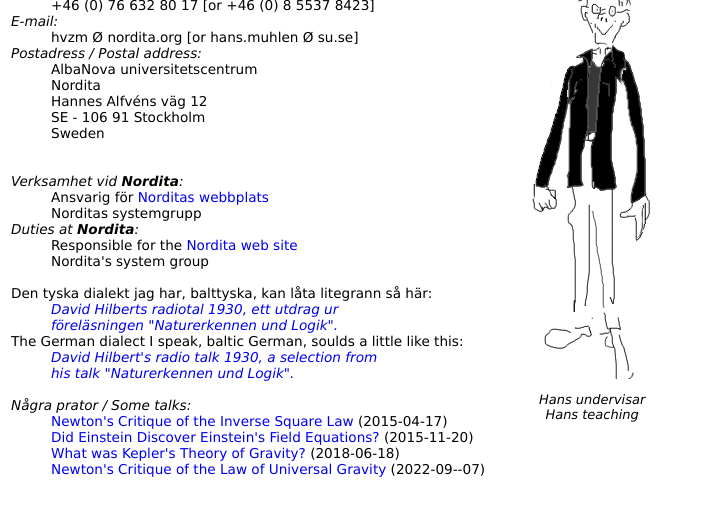
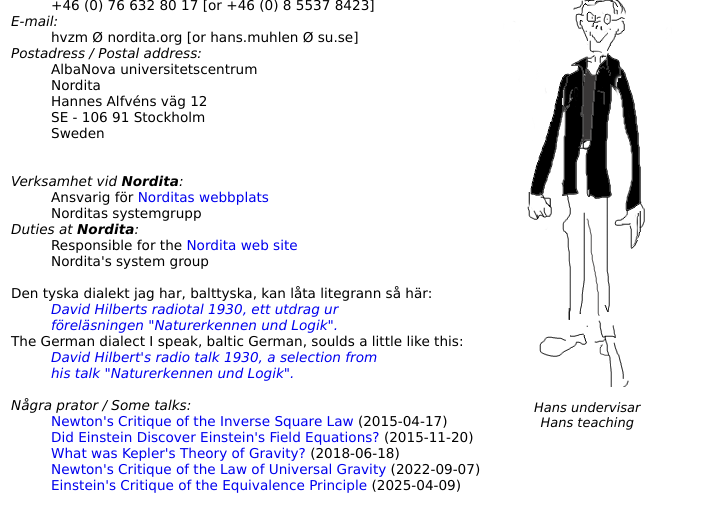
Before and after one commit to hvzm/homepage, a plain HTML site: page index.html in a window 1280 px wide. Shown: the part 111-642 px from the top of the page, without its empty margins (0-702 px from the left). Drawn offline with Linux system fonts and the light colour scheme.

Commit message:
Add slides

```diff
--- a/index.html
+++ b/index.html
@@ -97,7 +97,8 @@
 <dd><a href="slides/hans_muhlen_newtons_critique_of_the_inverse_square_law_of_gravity.pdf">Newton's Critique of the Inverse Square Law</a> (2015-04-17)</dd>
 <dd><a href="slides/hans_muhlen_did_einstein_discover_einsteins_field_equations.pdf">Did Einstein Discover Einstein's Field Equations?</a> (2015-11-20)</dd>
 <dd><a href="slides/hans_muhlen_what_was_keplers_theory_of_gravity.pdf">What was Kepler's Theory of Gravity?</a> (2018-06-18)</dd>
-<dd><a href="slides/hans_muhlen_newtons_critique_of_the_law_of_universal_gravitation_sept_2022.pdf">Newton's Critique of the Law of Universal Gravity</a> (2022-09--07)</dd>
+<dd><a href="slides/hans_muhlen_newtons_critique_of_the_law_of_universal_gravitation_sept_2022.pdf">Newton's Critique of the Law of Universal Gravity</a> (2022-09-07)</dd>
+<dd><a href="slides/hans_muhlen_three_equivalence_principles.pdf">Einstein's Critique of the Equivalence Principle</a> (2025-04-09)</dd>
 </dl>
 </td>
 
```
Also changed, not shown: 3 other files.
